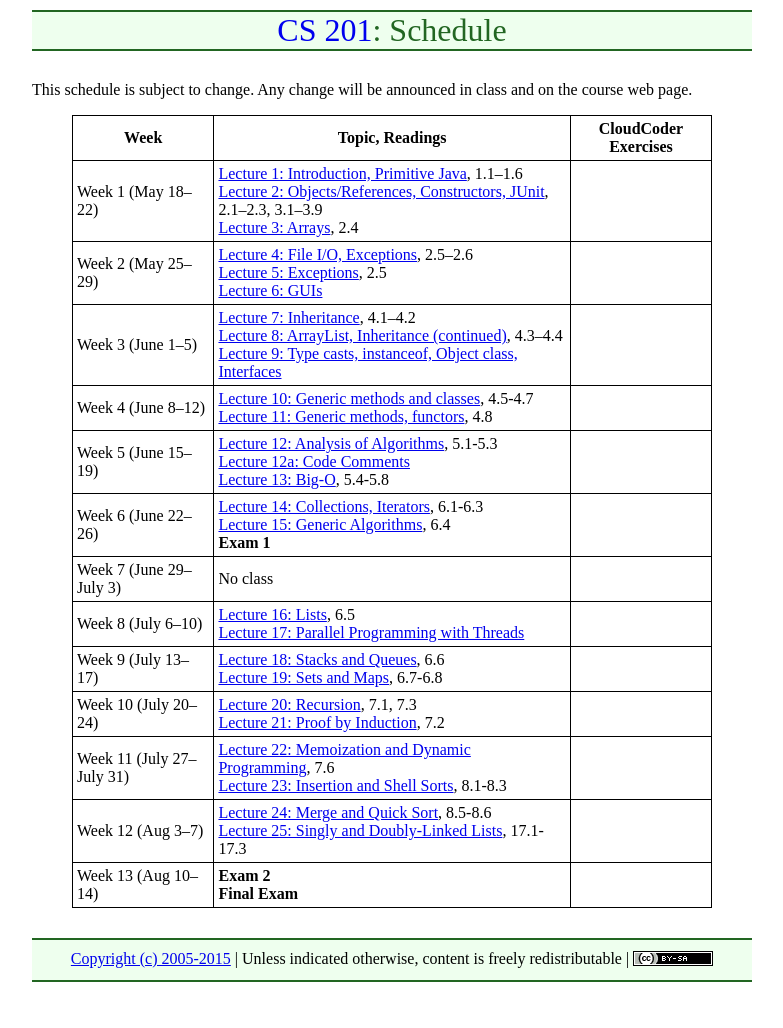
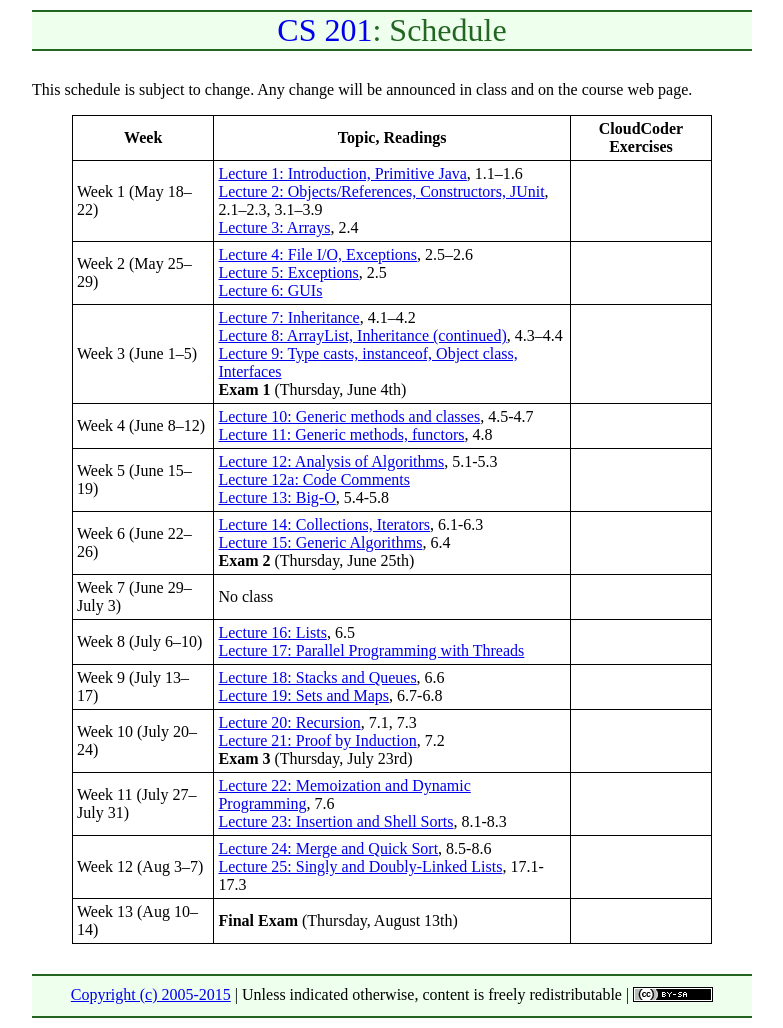
Before and after one commit to ycpcs/cs201-summer2015, a Jekyll site: the page built from schedule.md, in a window 1280 px wide. Shown: the whole page, without its empty margins (248-1031 px from the left). Built offline with Jekyll 4.4.1, drawn with Linux system fonts in a browser that asks for light colours; nearby versions of some CDN libraries; Markdown is read by kramdown in place of the engine named in the settings; before the commit the page ends 992 px from its top, so only the background shows below that.

Commit message:
schedule exams

```diff
--- a/schedule.md
+++ b/schedule.md
@@ -10,14 +10,14 @@ announced in class and on the course web page.
 > ---- | ------- | --------------------
 > Week 1 (May 18&ndash;22) | [Lecture 1: Introduction, Primitive Java](lectures/lecture01.html), 1.1&ndash;1.6 <br> [Lecture 2: Objects/References, Constructors, JUnit](lectures/lecture02.html), 2.1&ndash;2.3, 3.1&ndash;3.9 <br> [Lecture 3: Arrays](lectures/lecture03.html), 2.4
 > Week 2 (May 25&ndash;29) | [Lecture 4: File I/O, Exceptions](lectures/lecture04.html), 2.5&ndash;2.6 <br> [Lecture 5: Exceptions](lectures/lecture05.html), 2.5 <br> [Lecture 6: GUIs](lectures/lecture06.html)
-> Week 3 (June 1&ndash;5) | [Lecture 7: Inheritance](lectures/lecture07.html), 4.1&ndash;4.2 <br> [Lecture 8: ArrayList, Inheritance (continued)](lectures/lecture08.html), 4.3&ndash;4.4 <br> [Lecture 9: Type casts, instanceof, Object class, Interfaces](lectures/lecture09.html)
+> Week 3 (June 1&ndash;5) | [Lecture 7: Inheritance](lectures/lecture07.html), 4.1&ndash;4.2 <br> [Lecture 8: ArrayList, Inheritance (continued)](lectures/lecture08.html), 4.3&ndash;4.4 <br> [Lecture 9: Type casts, instanceof, Object class, Interfaces](lectures/lecture09.html)<br> **Exam 1** (Thursday, June 4th)
 > Week 4 (June 8&ndash;12) | [Lecture 10: Generic methods and classes](lectures/lecture10.html), 4.5-4.7 <br> [Lecture 11: Generic methods, functors](lectures/lecture11.html), 4.8
 > Week 5 (June 15&ndash;19) | [Lecture 12: Analysis of Algorithms](lectures/lecture12.html), 5.1-5.3 <br> [Lecture 12a: Code Comments](lectures/lecture12a.html) <br> [Lecture 13: Big-O](lectures/lecture13.html), 5.4-5.8
-> Week 6 (June 22&ndash;26) | [Lecture 14: Collections, Iterators](lectures/lecture14.html), 6.1-6.3 <br> [Lecture 15: Generic Algorithms](lectures/lecture15.html), 6.4 <br> **Exam 1** |
+> Week 6 (June 22&ndash;26) | [Lecture 14: Collections, Iterators](lectures/lecture14.html), 6.1-6.3 <br> [Lecture 15: Generic Algorithms](lectures/lecture15.html), 6.4  <br>**Exam 2** (Thursday, June 25th)  |
 > Week 7 (June 29&ndash;July 3) | No class |
 > Week 8 (July 6&ndash;10) | [Lecture 16: Lists](lectures/lecture16.html), 6.5 <br> [Lecture 17: Parallel Programming with Threads](lectures/lecture17.html) |
 > Week 9 (July 13&ndash;17) | [Lecture 18: Stacks and Queues](lectures/lecture18.html), 6.6 <br> [Lecture 19: Sets and Maps](lectures/lecture19.html), 6.7-6.8 |
-> Week 10 (July 20&ndash;24) | [Lecture 20: Recursion](lectures/lecture20.html), 7.1, 7.3 <br> [Lecture 21: Proof by Induction](lectures/lecture21.html), 7.2 |
+> Week 10 (July 20&ndash;24) | [Lecture 20: Recursion](lectures/lecture20.html), 7.1, 7.3 <br> [Lecture 21: Proof by Induction](lectures/lecture21.html), 7.2<br>**Exam 3** (Thursday, July 23rd) |
 > Week 11 (July 27&ndash;July 31) | [Lecture 22: Memoization and Dynamic Programming](lectures/lecture22.html), 7.6 <br> [Lecture 23: Insertion and Shell Sorts](lectures/lecture23.html), 8.1-8.3  |
 > Week 12 (Aug 3&ndash;7) |  [Lecture 24: Merge and Quick Sort](lectures/lecture24.html), 8.5-8.6 <br> [Lecture 25: Singly and Doubly-Linked Lists](lectures/lecture25.html), 17.1-17.3 |
-> Week 13 (Aug 10&ndash;14) | **Exam 2** <br> **Final Exam** |
+> Week 13 (Aug 10&ndash;14) |**Final Exam** (Thursday, August 13th) |
```
